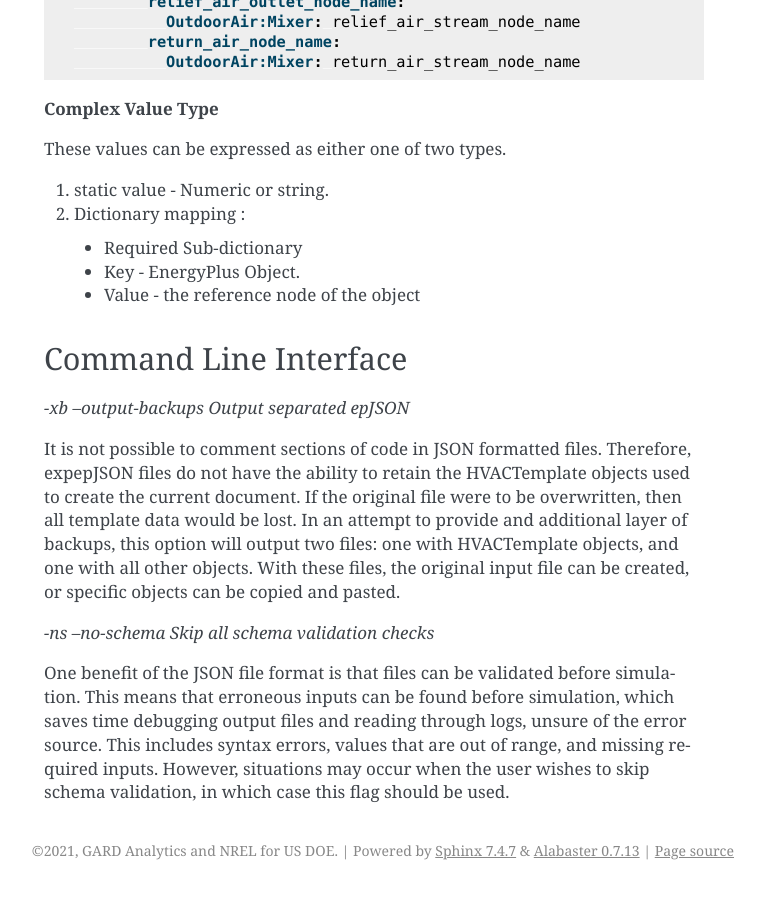
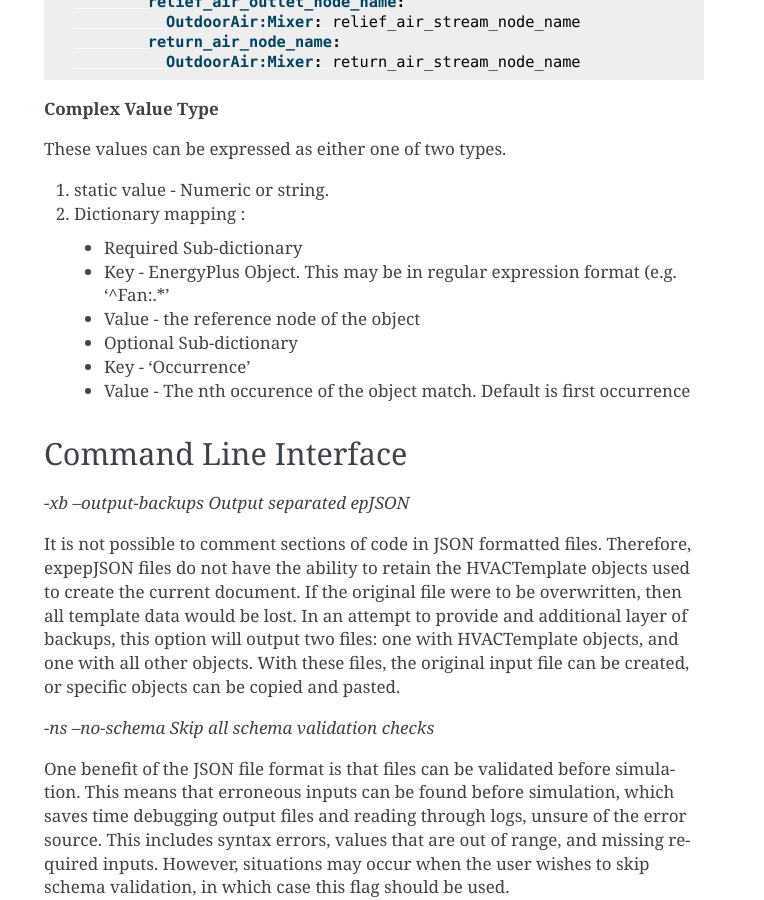
Before and after one commit to JasonGlazer/pyExpandObjects, a Sphinx documentation site: the page built from docs/CodeStructureOverview.rst, in a window 1280 px wide and 900 px high, scrolled down 5080 px. Shown: the whole window, without its empty margins (376-1140 px from the left). Built offline with Sphinx 7.4.7, drawn with Linux system fonts in a browser that asks for light colours.

Commit message:
added functionality to complex input types

```diff
--- a/docs/CodeStructureOverview.rst
+++ b/docs/CodeStructureOverview.rst
@@ -194,9 +194,12 @@
 2. Dictionary mapping :
 
   * Required Sub-dictionary
-  * Key - EnergyPlus Object.
+  * Key - EnergyPlus Object.  This may be in regular expression format (e.g. '^Fan:.*'
   * Value - the reference node of the object
 
+  * Optional Sub-dictionary
+  * Key - 'Occurrence'
+  * Value - The nth occurence of the object match.  Default is first occurrence
 ----------------------
 Command Line Interface
 ----------------------
--- a/expand_objects/resources/energyplus_objects_config.yaml
+++ b/expand_objects/resources/energyplus_objects_config.yaml
@@ -175,6 +175,7 @@ Controllers:
       Controller:OutdoorAir:
         name: '{} OA Controller'
         relief_air_outlet_node_name:
-          OutdoorAir:Mixer: relief_air_stream_node_name
+          OutdoorAir:M.*: relief_air_stream_node_name
+#          Occurrence: 1
         return_air_node_name:
           OutdoorAir:Mixer: return_air_stream_node_name
```
Also changed, not shown: 1 other file.
